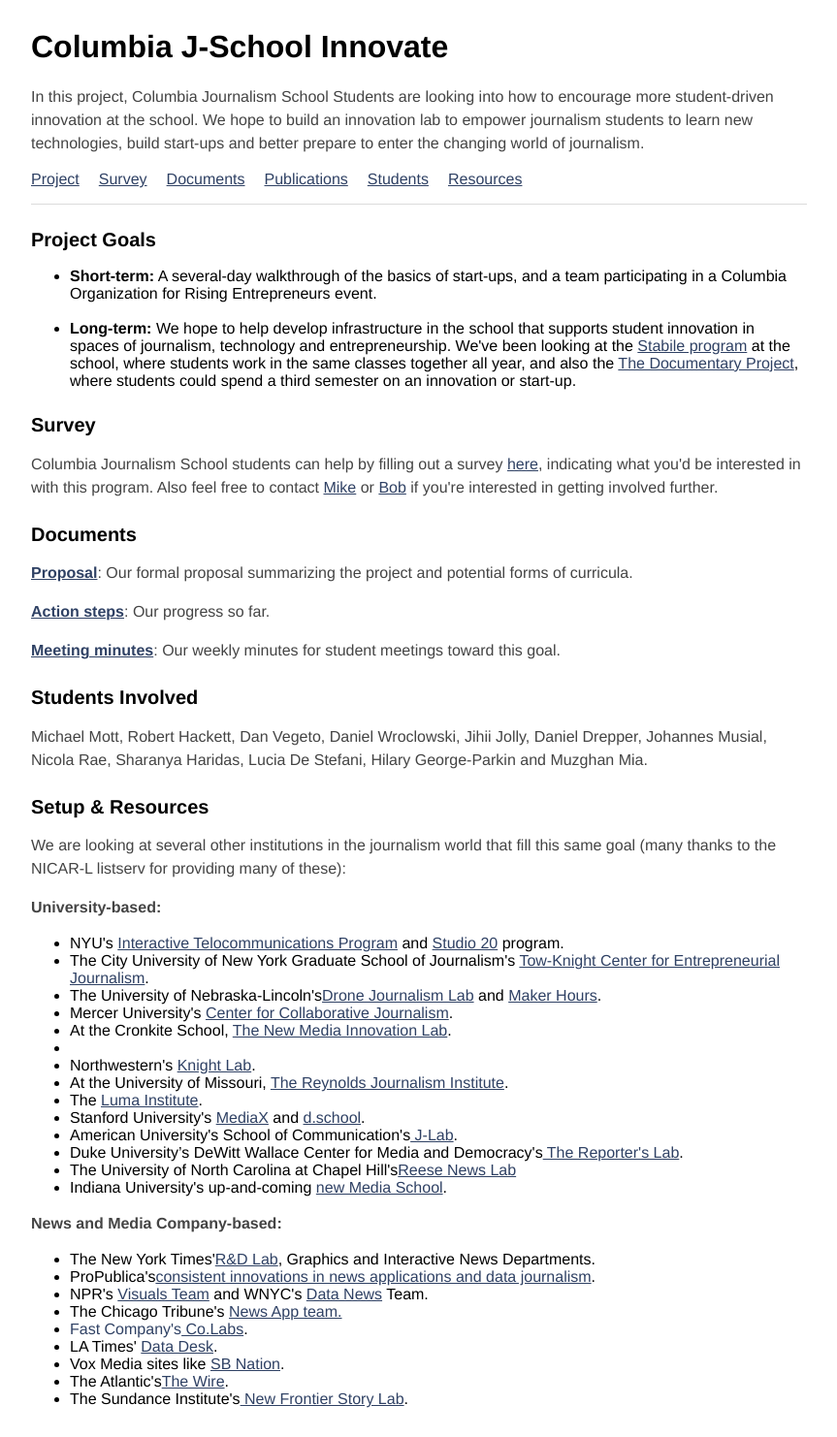
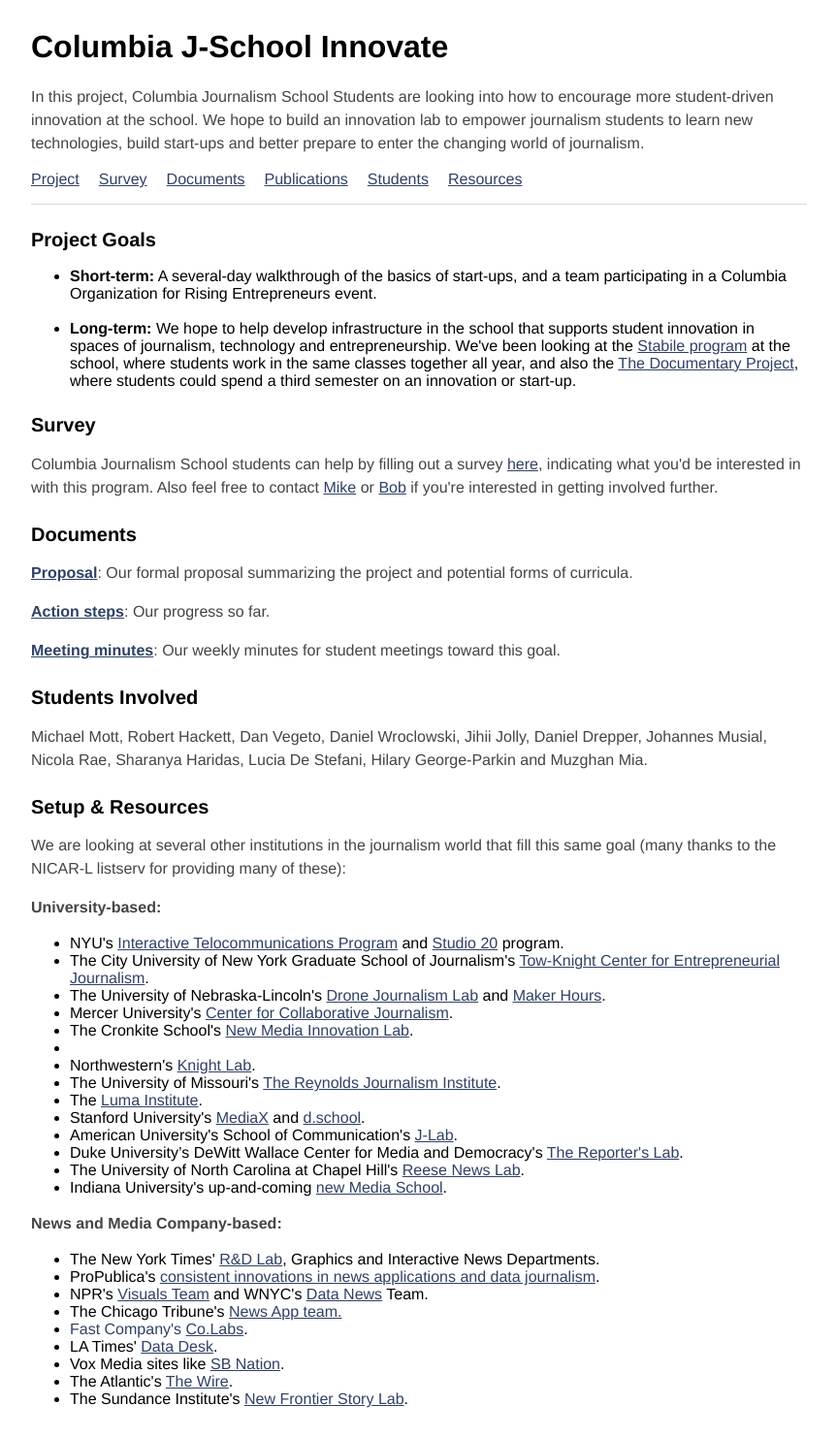
Before and after one commit to mwmott/columbia-innovate, a Jekyll site: the page index.html, which Jekyll copies as it is, in a window 1280 px wide. Shown: the whole page at 97% size, without its empty margins (248-1111 px from the left). Built offline with Jekyll 4.4.1, drawn with Linux system fonts in a browser that asks for light colours.

Commit message:
in the lists/weeds

```diff
--- a/index.html
+++ b/index.html
@@ -67,29 +67,29 @@
 			<ul>
 				<li>NYU's <a href="http://itp.nyu.edu/itp/">Interactive Telocommunications Program</a> and <a href="http://journalism.nyu.edu/graduate/courses-of-study/studio-20/">Studio 20</a> program.</li>
 				<li>The City University of New York Graduate School of Journalism's <a href="http://www.towknight.org/">Tow-Knight Center for Entrepreneurial Journalism</a>.</li>
-				<li>The University of Nebraska-Lincoln's<a href="http://www.dronejournalismlab.org/">Drone Journalism Lab</a> and <a href="http://makerhours.org/">Maker Hours</a>.</li>
+				<li>The University of Nebraska-Lincoln's <a href="http://www.dronejournalismlab.org/">Drone Journalism Lab</a> and <a href="http://makerhours.org/">Maker Hours</a>.</li>
 				<li>Mercer University's <a href="http://ccj.mercer.edu/">Center for Collaborative Journalism</a>.</li>
-				<li>At the Cronkite School, <a href="http://nmil.jmc.asu.edu/">The New Media Innovation Lab</a>.<li>
+				<li>The Cronkite School's <a href="http://nmil.jmc.asu.edu/">New Media Innovation Lab</a>.<li>
 				<li>Northwestern's <a href="http://knightlab.northwestern.edu/">Knight Lab</a>.</li>
-				<li>At the University of Missouri, <a href="http://www.rjionline.org">The Reynolds Journalism Institute</a>.</li>
+				<li>The University of Missouri's <a href="http://www.rjionline.org">The Reynolds Journalism Institute</a>.</li>
 				<li>The <a href="http://www.luma-institute.com/">Luma Institute</a>.</li>
 				<li>Stanford University's <a href="http://mediax.stanford.edu/">MediaX</a> and <a href="http://dschool.stanford.edu/">d.school</a>.</li>
-				<li>American University's School of Communication's<a href="http://www.j-lab.org/about/"> J-Lab</a>.</li>
-				<li>Duke University’s DeWitt Wallace Center for Media and Democracy's<a href="http://www.reporterslab.org/"> The Reporter's Lab</a>.</li>
-				<li>The University of North Carolina at Chapel Hill's<a href="http://reesenewslab.org/">Reese News Lab</a></li>
+				<li>American University's School of Communication's <a href="http://www.j-lab.org/about/">J-Lab</a>.</li>
+				<li>Duke University’s DeWitt Wallace Center for Media and Democracy's <a href="http://www.reporterslab.org/">The Reporter's Lab</a>.</li>
+				<li>The University of North Carolina at Chapel Hill's <a href="http://reesenewslab.org/">Reese News Lab</a>.</li>
 				<li>Indiana University's up-and-coming <a href="http://journalism.indiana.edu/general-news/news/trustees-approve-new-media-school-major-appointed-associate-dean/">new Media School</a>.</li>
 			</ul>
 		<p><strong>News and Media Company-based:</strong></p>
 			<ul>
-				<li>The New York Times'<a href="http://www.nytlabs.com">R&amp;D Lab</a>, Graphics and Interactive News Departments.</li>
-				<li>ProPublica's<a href="http://www.propublica.org/nerds">consistent innovations in news applications and data journalism</a>.</li>
+				<li>The New York Times' <a href="http://www.nytlabs.com">R&amp;D Lab</a>, Graphics and Interactive News Departments.</li>
+				<li>ProPublica's <a href="http://www.propublica.org/nerds">consistent innovations in news applications and data journalism</a>.</li>
 				<li>NPR's <a href="http://blog.apps.npr.org/">Visuals Team</a> and WNYC's <a href="http://datanews.tumblr.com/">Data News</a> Team.</li>
 				<li>The Chicago Tribune's <a href="http://blog.apps.chicagotribune.com/">News App team.<a></li>
-				<li>Fast Company's<a href="http://www.fastcolabs.com/"> Co.Labs</a>.</li>
+				<li>Fast Company's <a href="http://www.fastcolabs.com/">Co.Labs</a>.</li>
 				<li>LA Times' <a href="http://datadesk.latimes.com/">Data Desk</a>.</li>
 				<li>Vox Media sites like <a href="http://www.sbnation.com/"> SB Nation</a>.</li>
-				<li>The Atlantic's<a href="http://www.thewire.com/">The Wire</a>.</li>
-				<li>The Sundance Institute's<a href="http://www.sundance.org/programs/new-frontier-story-lab/"> New Frontier Story Lab</a>.</li>
+				<li>The Atlantic's <a href="http://www.thewire.com/">The Wire</a>.</li>
+				<li>The Sundance Institute's <a href="http://www.sundance.org/programs/new-frontier-story-lab/">New Frontier Story Lab</a>.</li>
 			</ul>
 	</div>
 </body>
```
